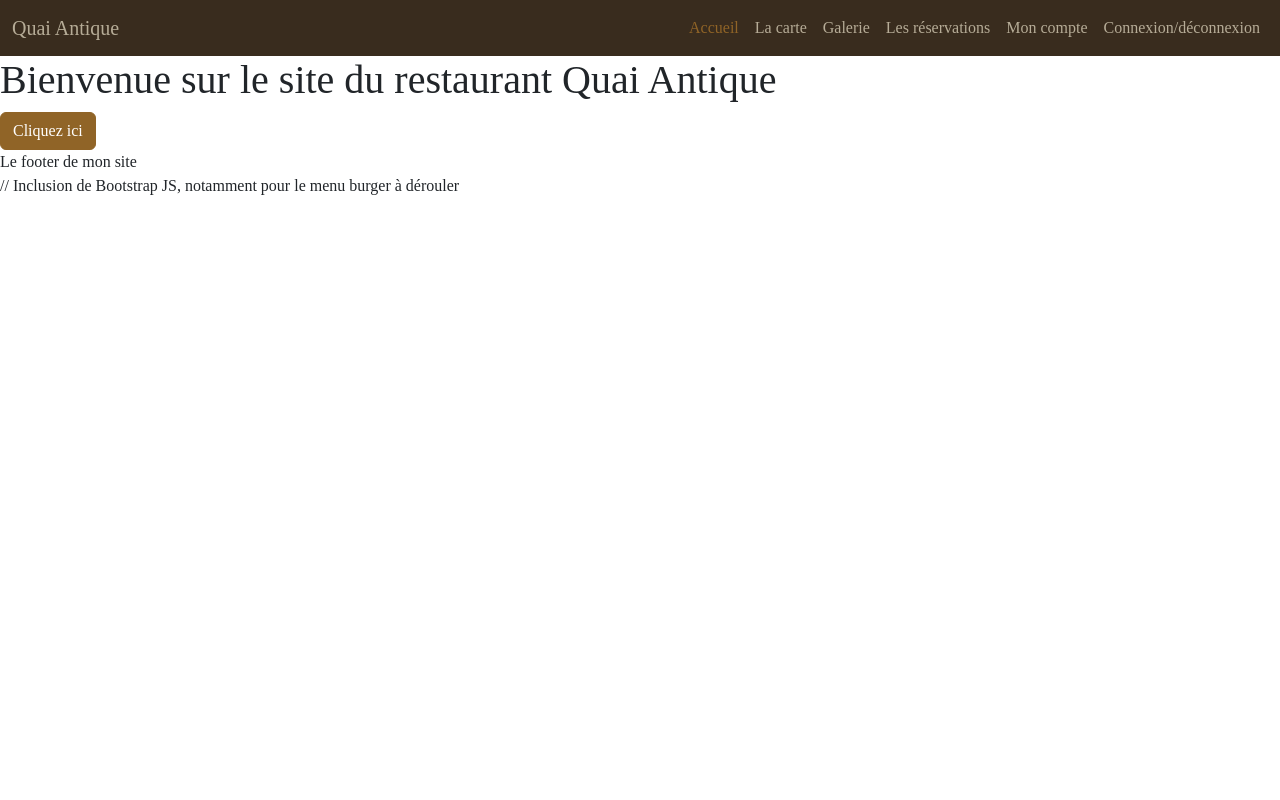
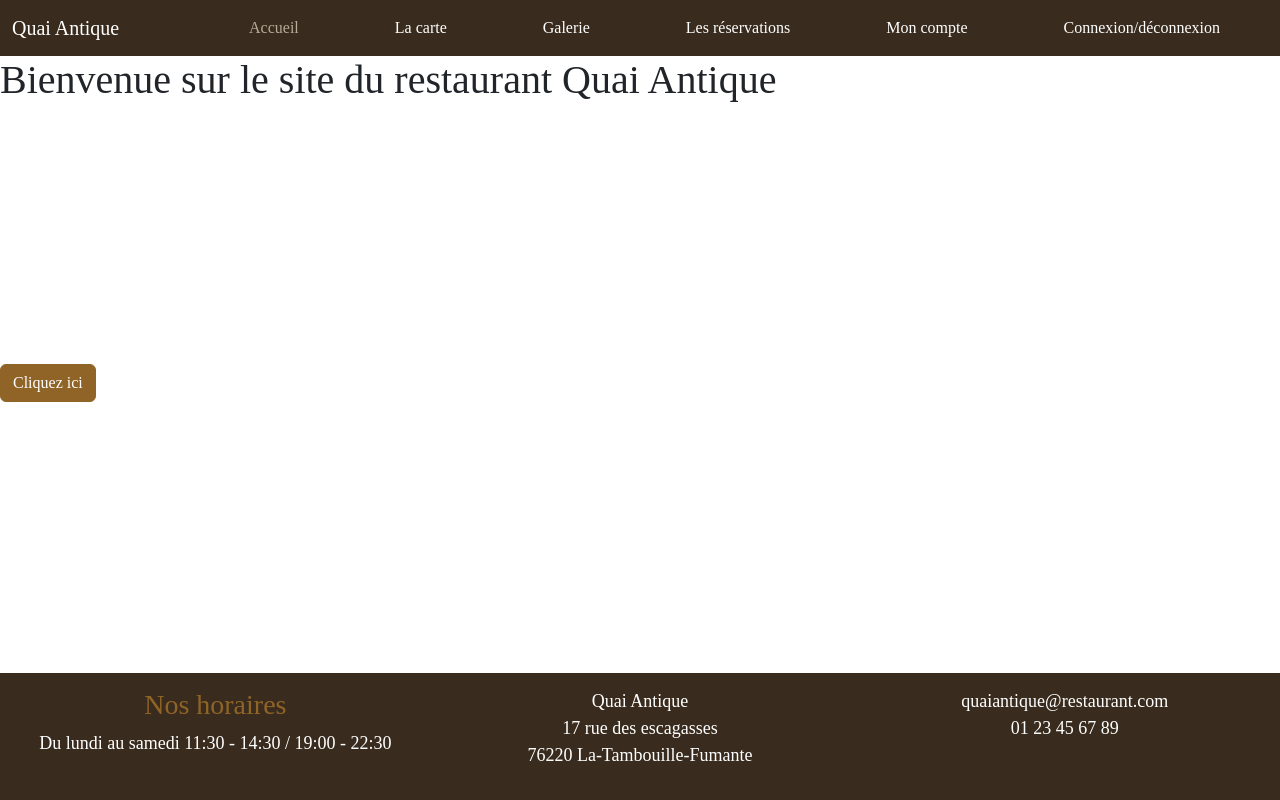
Before and after one commit to Huglaire/QuaiAntiqueFront, a website with bundled scripts: page index.html in a window 1280 px wide. Built offline with nearby package versions, Linux system fonts and the light colour scheme; a web font is replaced by a local one.

Commit message:
Ajout footer

```diff
--- a/index.html
+++ b/index.html
@@ -49,11 +49,32 @@
 
     <button class="btn btn-primary">Cliquez ici</button>
 
-    <footer>Le footer de mon site</footer>
 
+
+   <footer class="bg-dark text-white text-center footer">
+        <div class="row">
+            <div class="col-12 col-lg-4">
+                <h3 class="text-primary">Nos horaires</h3>
+                <p>Du lundi au samedi  11:30 - 14:30 / 19:00 - 22:30</p>
+            </div>
+            <div class="col-6 col-lg-4">
+                <p>Quai Antique <br/>
+                    17 rue des escagasses <br/>
+                    76220 La-Tambouille-Fumante<br/>
+                </p>
+            </div>
+            <div class="col-6 col-lg-4">
+                <p>quaiantique@restaurant.com<br/>
+                    01 23 45 67 89<br/>
+                </p>
+            </div>
+        </div>
+    </footer>
     <script type="module" src="../Router/Router.js"></script>
 
-    // Inclusion de Bootstrap JS, notamment pour le menu burger à dérouler
+<!-- Inclusion de Bootstrap JS, notamment pour le menu burger à dérouler -->
     <script src="https://cdn.jsdelivr.net/npm/bootstrap@5.3.0/dist/js/bootstrap.bundle.min.js"></script>
+
+
 </body>
 </html>
--- a/scss/main.scss
+++ b/scss/main.scss
@@ -1,16 +1,42 @@
 @import url("../node_modules/bootstrap-icons/font/bootstrap-icons.css");
 @import 'custom';
+
+
+html{
+  position: relative;
+  min-height: 100%;
+}
+
+footer.footer{
+  padding: 15px;
+  position: absolute;
+  bottom: 0;
+  width: 100%;
+}
+
+main{
+  margin-bottom: 260px;
+}
 
 body {
   font-family: "Hind Madurai", serif;
 }
 
-.navbar-brand, .nav-link, .navbar {
+.navbar-brand, .nav-link, .navbar, .h3{
   font-family: "Hind Madurai", serif;
-  color: #B6AC97;
+  color: white;
+}
+
+p{
+  font-family: "Hind Madurai", serif;
+  font-size: 18px;
 }
 
 .nav-link.active {
   font-family: "Hind Madurai", serif;
-  color: #906427 !important;
+  color: #B6AC97 !important;
 }
+
+.nav-link, .nav-link.active{
+  margin: 0 40px;
+}
```
Also changed, not shown: scss/main.css, 1 other file.
